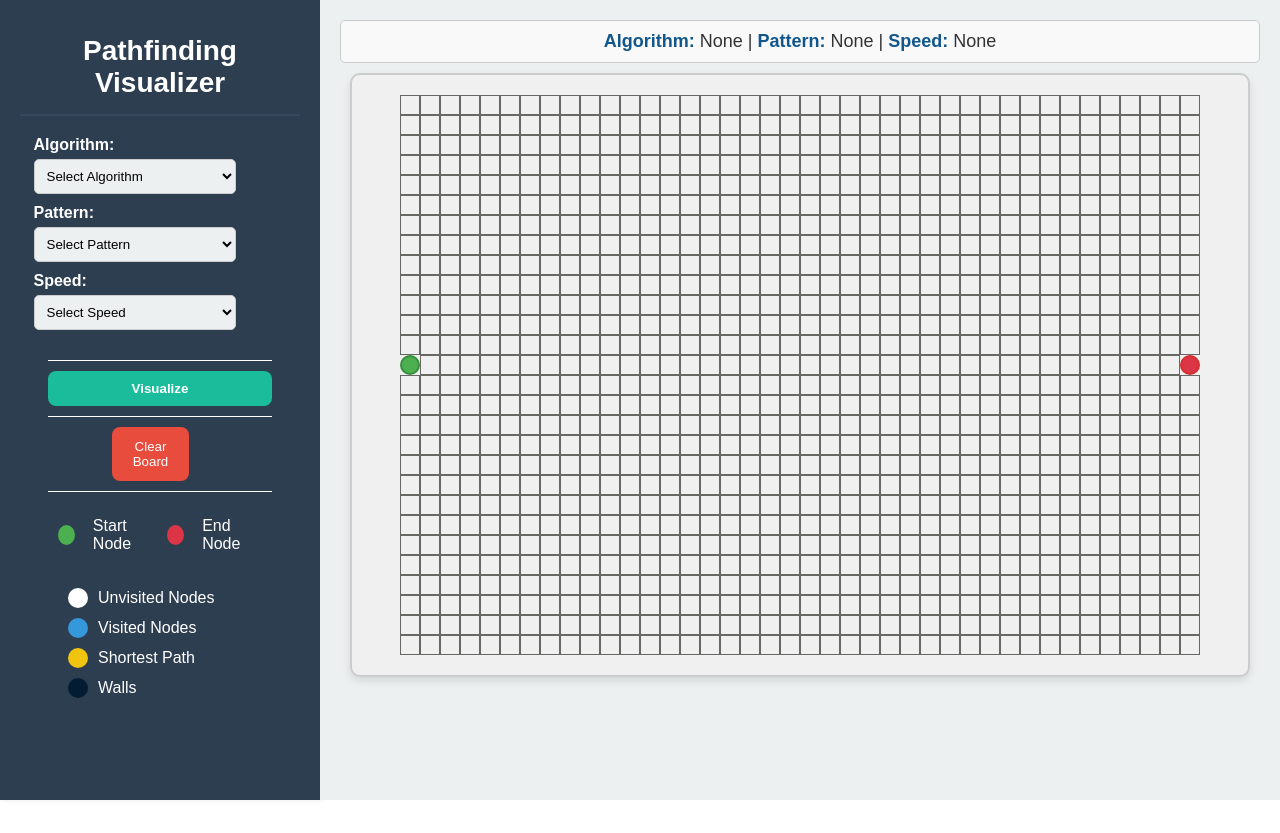
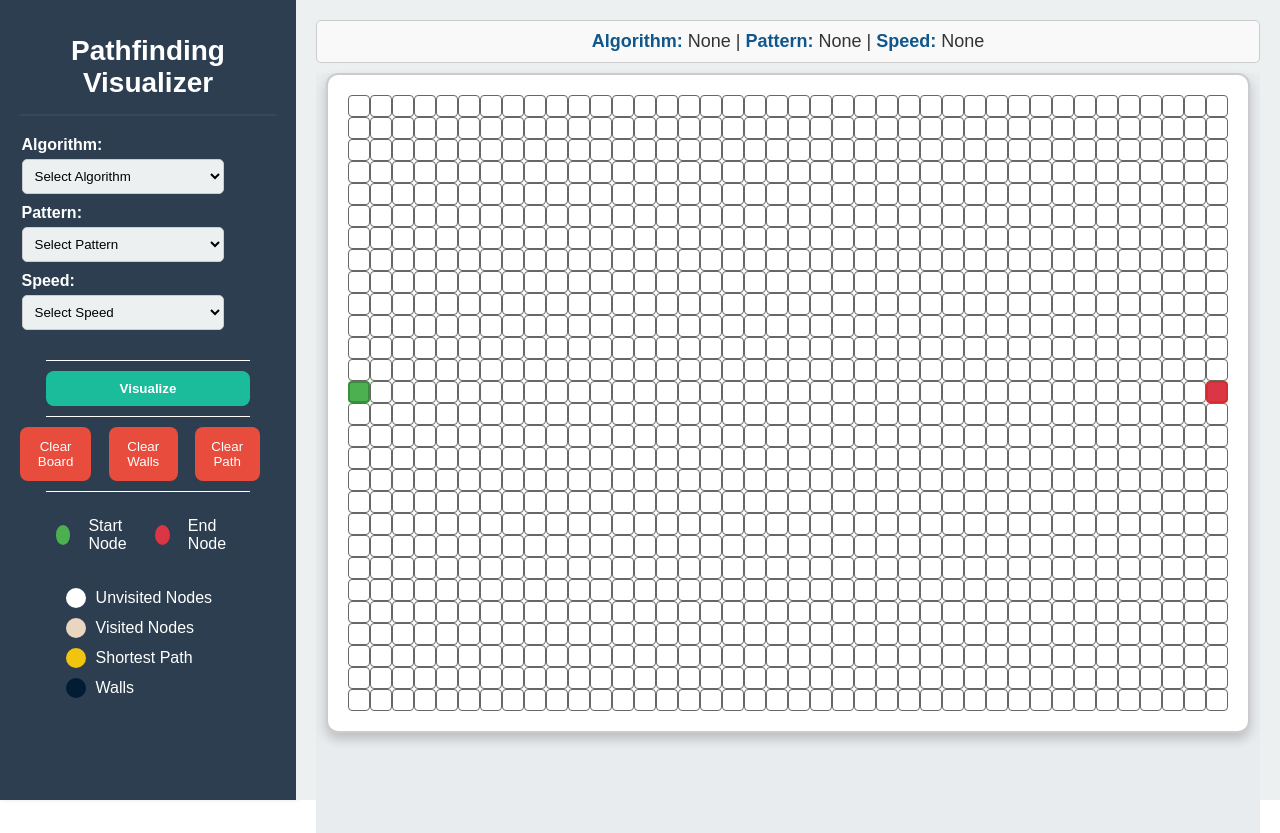
Before and after one commit to Naval1704/pathfinding_visualizer, a React (Create React App) app: page / in a window 1280 px wide. Built offline with nearby package versions, Linux system fonts and the light colour scheme.

Commit message:
dijkstra added complete animation bug fixes and ui everything

```diff
--- a/src/App.js
+++ b/src/App.js
@@ -1,5 +1,4 @@
 import React, { useState, useRef } from "react";
-// import { FaPlay, FaStop } from "react-icons/fa";
 import Grid from "./pathfinding_visualizer/grid";
 
 function App() {
@@ -11,6 +10,24 @@ function App() {
   const handleClearBoard = () => {
     if (gridRef.current) {
       gridRef.current.clearBoard();
+    }
+  };
+
+  const handleClearWalls = () => {
+    if (gridRef.current) {
+      gridRef.current.clearWalls();
+    }
+  };
+
+  const handleClearPath = () => {
+    if (gridRef.current) {
+      gridRef.current.clearPath();
+    }
+  };
+
+  const handleVisualize = () => {
+    if (gridRef.current) {
+      gridRef.current.visualizeAlgorithm(algorithm);
     }
   };
 
@@ -84,7 +101,7 @@ function App() {
 
         <hr className="partition-line" />
 
-        <button className="visualize-button">Visualize</button>
+        <button className="visualize-button" onClick={handleVisualize}>Visualize</button>
 
         <hr className="partition-line" />
 
@@ -92,19 +109,25 @@ function App() {
           <div className="clear-board">
             <button onClick={handleClearBoard}>Clear Board</button>
           </div>
+
+          <div className="clear-walls-weights">
+            <button onClick={handleClearWalls}>Clear Walls</button>
+          </div>
+
+          <div className="clear-path">
+            <button onClick={handleClearPath}>Clear Path</button>
+          </div>
         </div>
 
         <hr className="partition-line" />
 
         <div className="node-icons">
           <div className="start-node">
-            {/* <FaPlay /> */}
             <div className="color green"></div>
             <span>Start Node</span>
           </div>
 
           <div className="end-node">
-            {/* <FaStop /> */}
             <div className="color red"></div>
             <span>End Node</span>
           </div>
--- a/src/algorithms/dijkstra.js
+++ b/src/algorithms/dijkstra.js
@@ -1,66 +1,139 @@
-// Performs Dijkstra's algorithm; returns *all* nodes in the order
-// in which they were visited. Also makes nodes point back to their
-// previous node, effectively allowing us to compute the shortest path
-// by backtracking from the finish node.
-export function dijkstra(grid, startNode, finishNode) {
-    const visitedNodesInOrder = [];
-    startNode.distance = 0;
-    const unvisitedNodes = getAllNodes(grid);
-    while (!!unvisitedNodes.length) {
-      sortNodesByDistance(unvisitedNodes);
-      const closestNode = unvisitedNodes.shift();
-      // If we encounter a wall, we skip it.
-      if (closestNode.isWall) continue;
-      // If the closest node is at a distance of infinity,
-      // we must be trapped and should therefore stop.
-      if (closestNode.distance === Infinity) return visitedNodesInOrder;
-      closestNode.isVisited = true;
-      visitedNodesInOrder.push(closestNode);
-      if (closestNode === finishNode) return visitedNodesInOrder;
-      updateUnvisitedNeighbors(closestNode, grid);
+class PriorityQueue {
+    constructor() {
+        this.arr = [];
+    }
+
+    push(element) {
+        this.arr.push(element);
+        let indx = this.arr.length - 1;
+        while (indx > 0) {
+            const parent = Math.floor((indx - 1) / 2);
+            if (this.arr[indx].distance < this.arr[parent].distance) {
+                [this.arr[indx], this.arr[parent]] = [this.arr[parent], this.arr[indx]];
+                indx = parent;
+            } else {
+                break;
+            }
         }
     }
 
-  function sortNodesByDistance(unvisitedNodes) {
-    unvisitedNodes.sort((nodeA, nodeB) => nodeA.distance - nodeB.distance);
+    pop() {
+        if (this.arr.length === 0) return null;
+        if (this.arr.length === 1) return this.arr.pop();
+
+        const topElement = this.arr[0];
+        this.arr[0] = this.arr.pop(); // Replace root with the last element
+
+        let indx = 0;
+
+        while (true) {
+            const left = 2 * indx + 1;
+            const right = 2 * indx + 2;
+            let smallest = indx;
+
+            if (left < this.arr.length && this.arr[left].distance < this.arr[smallest].distance) {
+                smallest = left;
+            }
+            if (right < this.arr.length && this.arr[right].distance < this.arr[smallest].distance) {
+                smallest = right;
             }
 
-  function updateUnvisitedNeighbors(node, grid) {
-    const unvisitedNeighbors = getUnvisitedNeighbors(node, grid);
-    for (const neighbor of unvisitedNeighbors) {
-      neighbor.distance = node.distance + 1;
-      neighbor.previousNode = node;
+            if (smallest === indx) break;
+
+            [this.arr[indx], this.arr[smallest]] = [this.arr[smallest], this.arr[indx]];
+            indx = smallest;
+        }
+
+        return topElement;
+    }
+
+    isEmpty() {
+        return this.arr.length === 0; // Check the correct property
     }
 }
 
-  function getUnvisitedNeighbors(node, grid) {
-    const neighbors = [];
-    const {col, row} = node;
-    if (row > 0) neighbors.push(grid[row - 1][col]);
-    if (row < grid.length - 1) neighbors.push(grid[row + 1][col]);
-    if (col > 0) neighbors.push(grid[row][col - 1]);
-    if (col < grid[0].length - 1) neighbors.push(grid[row][col + 1]);
-    return neighbors.filter(neighbor => !neighbor.isVisited);
+export function dijkstra(grid, startingNode, targetNode) {
+    const visitedNodes = [];
+    const distances = {};
+    const previousNodes = {};
+
+    const pq = new PriorityQueue();
+
+    // Initialize distances and previous nodes
+    for (const row of grid) {
+        for (const node of row) {
+            distances[`${node.row}-${node.col}`] = Infinity;
+            previousNodes[`${node.row}-${node.col}`] = null;
+            node.previousNode = null ;
+        }
     }
 
-  function getAllNodes(grid) {
-    const nodes = [];
-    for (const row of grid) {
-      for (const node of row) {
-        nodes.push(node);
+    distances[`${startingNode.row}-${startingNode.col}`] = 0; // Self distance is 0
+    pq.push({ distance: 0, node: startingNode }); // Adding starting node to queue
+
+    while (!pq.isEmpty()) {
+        const { node: currNode } = pq.pop();
+
+        if( currNode.isWall ) continue ;
+
+        if (currNode === targetNode) {
+            createPath(targetNode);
+            return visitedNodes ;
+        }
+
+        visitedNodes.push(currNode); // Mark visited
+
+        const neighbors = getNeighbors(currNode, grid);
+
+        for (const neighbor of neighbors) {
+            if (!visitedNodes.includes(neighbor)) {
+                const newDistance = distances[`${currNode.row}-${currNode.col}`] + 1;
+                if (newDistance < distances[`${neighbor.row}-${neighbor.col}`]) {
+                    distances[`${neighbor.row}-${neighbor.col}`] = newDistance;
+                    previousNodes[`${neighbor.row}-${neighbor.col}`] = currNode;
+                    neighbor.previousNode = currNode ;
+                    pq.push({ distance: newDistance, node: neighbor });
                 }
             }
-    return nodes;
+        }
+    }
 }
 
-  // Backtracks from the finishNode to find the shortest path.
-  // Only works when called *after* the dijkstra method above.
-  export function getNodesInShortestPathOrder(finishNode) {
-    const nodesInShortestPathOrder = [];
-    let currentNode = finishNode;
-    while (currentNode !== null) {
-      nodesInShortestPathOrder.unshift(currentNode);
+function getNeighbors(node, grid) {
+    const neighbors = [];
+    const { row, col } = node;
+
+    const directions = [
+        { row: -1, col: 0 }, // Up
+        { row: 1, col: 0 },  // Down
+        { row: 0, col: -1 }, // Left
+        { row: 0, col: 1 }   // Right
+    ];
+
+    for (const direction of directions) {
+        const newRow = row + direction.row;
+        const newCol = col + direction.col;
+
+        // Check if the neighbor is within bounds and not a wall
+        if (newRow >= 0 && newRow < grid.length && newCol >= 0 && newCol < grid[0].length) {
+            const neighbor = grid[newRow][newCol];
+            if (!neighbor.isWall) {
+                neighbors.push(neighbor);
+            }
+        }
+    }
+
+    return neighbors;
+}
+
+export function createPath(targetNode) {
+    const shortestPath = [];
+    let currentNode = targetNode;
+    while (currentNode) {
+        currentNode.isShortestPath = true;
+        shortestPath.unshift(currentNode);
         currentNode = currentNode.previousNode;
+        // currentNode = previousNodes[`${currentNode.row}-${currentNode.col}`];
     }
-    return nodesInShortestPathOrder;
+    return shortestPath;
 }
--- a/src/index.css
+++ b/src/index.css
@@ -109,7 +109,9 @@ body {
   display: flex;
 }
 
-.clear-board button {
+.clear-board button,
+.clear-walls-weights button,
+.clear-path button{
   width: 80%;
   padding: 12px;
   background-color: #e74c3c;
@@ -120,7 +122,9 @@ body {
   transition: background-color 0.3s ease, transform 0.3s ease;
 }
 
-.clear-board button:hover {
+.clear-board button:hover,
+.clear-walls-weights button:hover,
+.clear-path button:hover {
   background-color: #c0392b;
   transform: scale(1.05);
 }
@@ -189,7 +193,7 @@ body {
 }
 
 .color.blue {
-  background-color: #3498db;
+  background-color: rgba(255, 229, 204, 0.9);
 }
 
 .color.yellow {
--- a/src/pathfinding_visualizer/grid.js
+++ b/src/pathfinding_visualizer/grid.js
@@ -1,12 +1,13 @@
 import React, { Component } from "react";
 import "./styles/grid.css";
-import {dijkstra, getNodesInShortestPathOrder} from '../algorithms/dijkstra';
 import Node from "./node";
 
-const STARTING_ROW = (Math.floor(window.innerHeight / 29) - 1)/2;
+import { dijkstra, createPath } from "../algorithms/dijkstra";
+
+const STARTING_ROW = (Math.floor(window.innerHeight / 29) - 1) / 2;
 const STARTING_COL = 0;
 
-const TARGET_ROW = (Math.floor(window.innerHeight / 29) - 1)/2;
+const TARGET_ROW = (Math.floor(window.innerHeight / 29) - 1) / 2;
 const TARGET_COL = Math.floor(window.innerWidth / 32) - 1;
 
 export default class grid extends Component {
@@ -49,6 +50,7 @@ export default class grid extends Component {
       isTarget: row === targetNode.row && col === targetNode.col,
       distance: Infinity,
       isVisited: false,
+      isShortestPath: false,
       isWall: false,
       prevNode: null,
     };
@@ -94,8 +96,58 @@ export default class grid extends Component {
   };
 
   clearBoard = () => {
-    const grid = this.getInitialGrid();
-    this.setState({ grid });
+    // const { startNode, targetNode } = this.state;
+    const newGrid = this.state.grid.map((row) =>
+      row.map((node) => {
+        if (node.isStart || node.isTarget) {
+          return node; // Do not modify start or target nodes
+        }
+        document.getElementById(`node-${node.row}-${node.col}`).className = "node";
+        return {
+          ...node,
+          isWall: false,
+          isVisited: false,
+          isShortestPath: false,
+          distance: Infinity,
+          prevNode: null,
+        };
+      })
+    );
+    this.setState({ grid: newGrid });
+  };
+
+  clearWalls = () => {
+    const newGrid = this.state.grid.map((row) =>
+      row.map((node) => {
+        if (node.isWall) {
+          return { ...node, isWall: false };
+        }
+        return node;
+      })
+    );
+    this.setState({ grid: newGrid });
+  };
+
+  clearPath = () => {
+    const newGrid = this.state.grid.map((row) =>
+      row.map((node) => {
+        if (node.isStart || node.isTarget) {
+          return node; // Do not modify start or target nodes
+        }
+        if (node.isVisited || node.isShortestPath) {
+          document.getElementById(`node-${node.row}-${node.col}`).className = "node";
+          return {
+            ...node,
+            isVisited: false,
+            isShortestPath: false,
+            distance: Infinity,
+            prevNode: null,
+          };
+        }
+        return node;
+      })
+    );
+    this.setState({ grid: newGrid });
   };
 
   animateAlgo(visitedNodesInOrder, nodesInShortestPathOrder) {
@@ -108,29 +160,42 @@ export default class grid extends Component {
       }
       setTimeout(() => {
         const node = visitedNodesInOrder[i];
-        document.getElementById(`node-${node.row}-${node.col}`).className =
-          "node node-visited";
+        if (!node.isStart && !node.isTarget) {
+          document.getElementById(`node-${node.row}-${node.col}`).className = "node node-visited";
+        }
       }, 10 * i);
     }
   }
 
+
   animateShortestPath(nodesInShortestPathOrder) {
+    // const { startNode, targetNode } = this.state;
     for (let i = 0; i < nodesInShortestPathOrder.length; i++) {
       setTimeout(() => {
         const node = nodesInShortestPathOrder[i];
-        document.getElementById(`node-${node.row}-${node.col}`).className =
-          "node node-shortest-path";
+        if (!node.isStart && !node.isTarget) {
+          document.getElementById(`node-${node.row}-${node.col}`).className = "node node-shortest-path";
+        }
       }, 50 * i);
     }
   }
 
+  visualizeAlgorithm = (algorithm) => {
+    if (algorithm === "Dijkstra's_Algorithm") {
+      this.visualizeDijkstra();
+    }
+  };
+
+  // algorithms
   visualizeDijkstra() {
-    const {grid} = this.state;
+    const { grid } = this.state;
     const startNode = grid[STARTING_ROW][STARTING_COL];
     const finishNode = grid[TARGET_ROW][TARGET_COL];
-    const visitedNodesInOrder = dijkstra(grid, startNode, finishNode);
-    const nodesInShortestPathOrder = getNodesInShortestPathOrder(finishNode);
-    this.animateDijkstra(visitedNodesInOrder, nodesInShortestPathOrder);
+    const visitedNodes = dijkstra(grid, startNode, finishNode);
+    console.log(visitedNodes.length) ;
+    const shortestPath = createPath(finishNode);
+    console.log(shortestPath.length) ;
+    this.animateAlgo(visitedNodes, shortestPath);
   }
 
   render() {
@@ -138,7 +203,6 @@ export default class grid extends Component {
     return (
       <div className="grid-container">
         <div className="grid">
-          {/* <p>Let's visualize {algorithm} with {pattern} pattern and {speed} speed</p> */}
           {grid.map((row, rowIndx) => {
             return (
               <div key={rowIndx} className="grid-row">
@@ -146,7 +210,7 @@ export default class grid extends Component {
                   const { row, col, isStart, isTarget, isWall } = node;
                   return (
                     <Node
-                      key={rowIndx}
+                      key={`${rowIndx}-${nodeIndx}`} // Ensure unique keys
                       row={row}
                       col={col}
                       isTarget={isTarget}
@@ -154,9 +218,7 @@ export default class grid extends Component {
                       isWall={isWall}
                       onMouseDown={(row, col) => this.handleMouseDown(row, col)}
                       onMouseUp={() => this.handleMouseUp()}
-                      onMouseEnter={(row, col) =>
-                        this.handleMouseEnter(row, col)
-                      }
+                      onMouseEnter={(row, col) => this.handleMouseEnter(row, col)}
                     />
                   );
                 })}
--- a/src/pathfinding_visualizer/styles/grid.css
+++ b/src/pathfinding_visualizer/styles/grid.css
@@ -4,20 +4,21 @@
   width: 100%;
   height: 100%;
   box-sizing: border-box;
+  justify-content: center;
+  align-items: center;
+  background-color: #e9ecef;
 }
 
 /* Grid styling */
 .grid {
-  display: flex;
   flex-direction: column;
-  align-items: center;
   gap: 0;
   margin: 10px;
-  background-color: #f0f0f0;
+  background-color: #ffffff;
   border: 2px solid #ccc;
-  border-radius: 10px;
+  border-radius: 12px;
   padding: 20px;
-  box-shadow: 0 4px 8px rgba(0, 0, 0, 0.1);
+  box-shadow: 0 6px 12px rgba(0, 0, 0, 0.2);
 }
 
 /* Grid row styling */
@@ -28,29 +29,28 @@
 
 /* Node styling */
 .node {
-  width: 20px;
-  height: 20px;
+  width: 22px;
+  height: 22px;
   border: 1px solid #676764;
   box-sizing: border-box;
   display: inline-block;
-  transition: background-color 0.3s, transform 0.3s;
+  transition: background-color 0.3s, transform 0.3s, box-shadow 0.3s;
   cursor: pointer;
-  margin: 0; /* Ensure no margin */
-  padding: 0; /* Ensure no padding */
+  margin: 0;
+  padding: 0;
+  border-radius: 4px;
 }
 
 /* Start node styling */
 .node-start {
   background-color: #4caf50;
   border: 2px solid #388e3c;
-  border-radius: 50%;
 }
 
 /* Target node styling */
 .node-target {
   background-color: #dc3545;
   border: 2px solid #d32f2f;
-  border-radius: 50%;
 }
 
 /* Wall node styling */
@@ -59,7 +59,7 @@
   border: 2px solid #08303a;
 }
 
-/* Visited node animation */
+/* Visited node styling */
 .node-visited {
   animation: visitedAnimation 1.5s ease-out forwards;
 }
@@ -67,38 +67,68 @@
 @keyframes visitedAnimation {
   0% {
     transform: scale(0.3);
-    background-color: rgba(0, 0, 66, 0.75);
-    border-radius: 100%;
+    background-color: rgba(173, 216, 230, 0.75);
+    border-radius: 50%;
+  }
+  25% {
+    background-color: rgba(135, 206, 250, 0.75);
   }
   50% {
-    background-color: rgba(17, 104, 217, 0.75);
+    transform: scale(1.2);
+    background-color: rgba(144, 238, 144, 0.75);
   }
   75% {
-    transform: scale(1.2);
-    background-color: rgba(0, 217, 159, 0.75);
+    background-color: rgba(255, 255, 224, 0.75);
   }
   100% {
     transform: scale(1);
-    background-color: rgba(0, 190, 218, 0.75);
+    background-color: rgba(255, 229, 204, 0.9);
   }
 }
 
-/* Shortest path node animation */
+/* Shortest path node styling */
 .node-shortest-path {
-  animation: shortestPath 1.5s ease-out forwards;
+  animation: shortestPath 2s ease-in-out forwards;
 }
 
 @keyframes shortestPath {
   0% {
     transform: scale(0.6);
-    background-color: rgb(255, 254, 106);
+    background-color: rgb(255, 255, 153);
+  }
+  25% {
+    transform: scale(0.8);
+    background-color: rgb(255, 255, 204);
   }
   50% {
     transform: scale(1.2);
-    background-color: rgb(255, 254, 106);
+    background-color: rgb(255, 239, 128);
+  }
+  75% {
+    transform: scale(1.4);
+    background-color: rgb(255, 224, 102);
   }
   100% {
     transform: scale(1);
-    background-color: rgb(255, 254, 106);
+    background-color: rgb(255, 204, 0);
   }
 }
+
+/* Hover effect for nodes */
+.node:hover {
+  box-shadow: 0 0 10px rgba(0, 0, 0, 0.5);
+  transform: translateY(-2px);
+}
+
+/* Additional styles for better UI */
+.grid-row {
+  justify-content: center;
+}
+
+.node {
+  transition: background-color 0.3s, transform 0.3s, box-shadow 0.3s, border 0.3s; /* Smooth transition for border */
+}
+
+.node:active {
+  transform: scale(0.95);
+}
```
Lines whose indentation alone changed are shown as unchanged.
